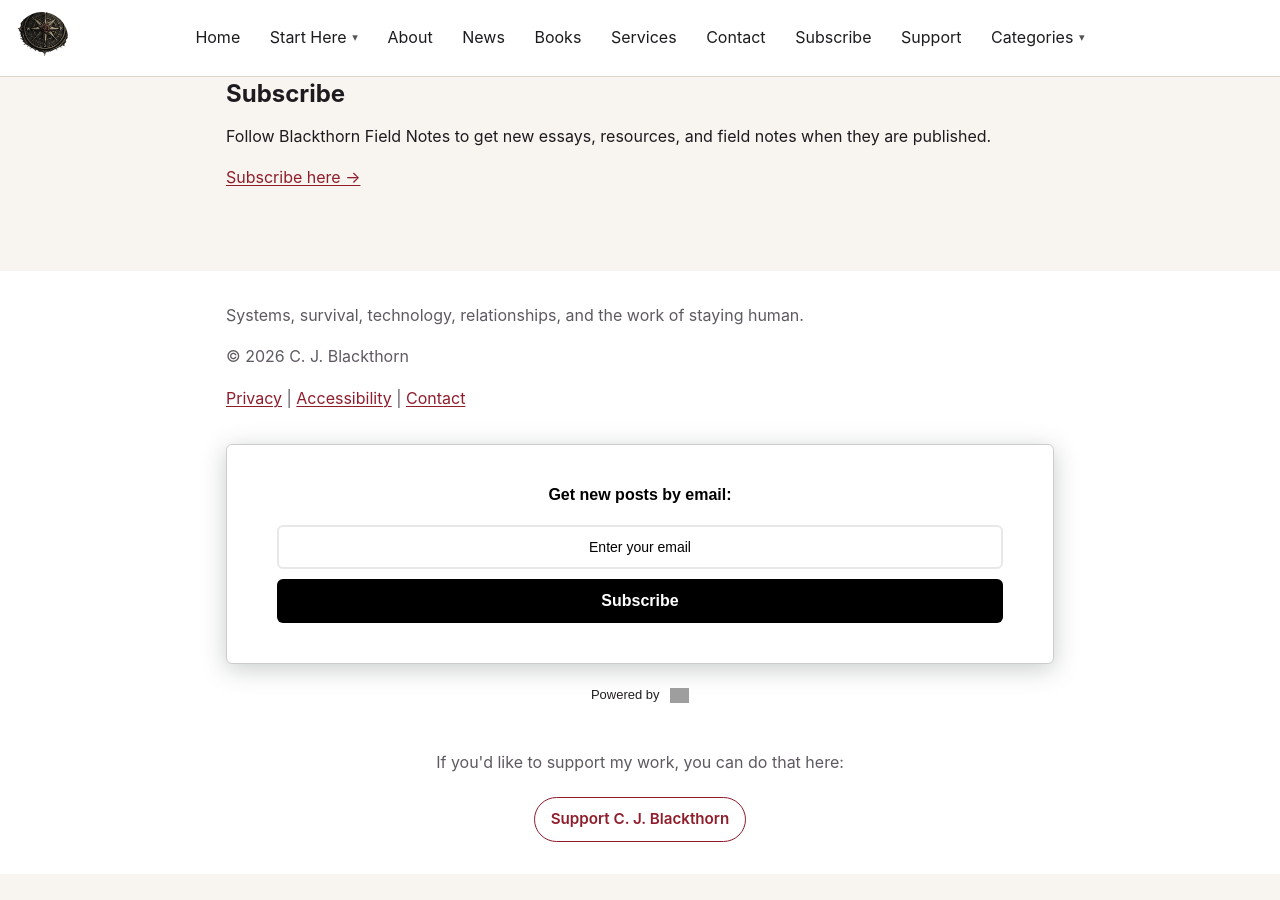
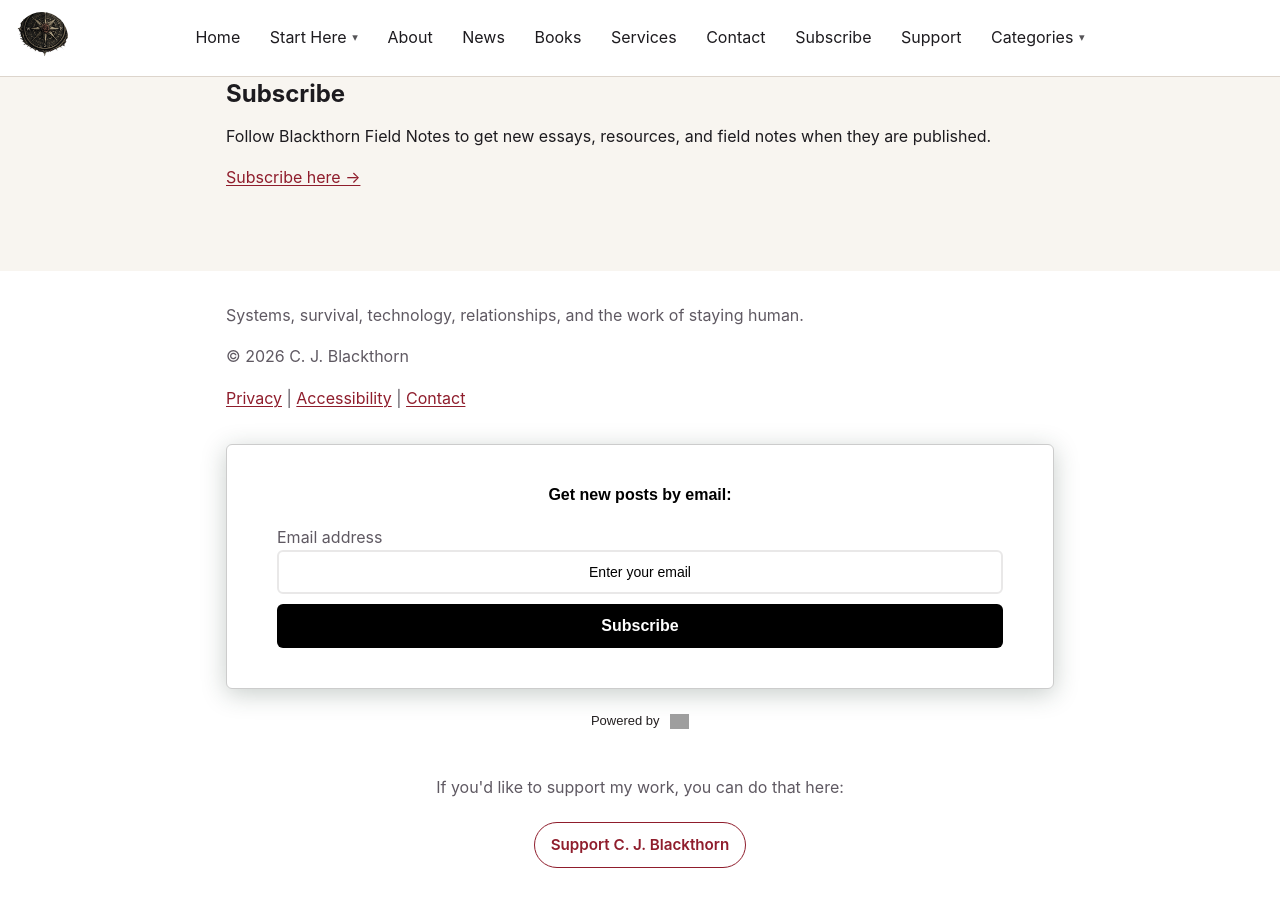
Before and after one commit to cjblackthorn/cjblackthorn.github.io, a Jekyll site: the page built from index.md, in a window 1280 px wide and 900 px high, scrolled down 2662 px. Built offline with Jekyll 4.4.1, drawn with Linux system fonts in a browser that asks for light colours; before the commit the page ends 3536 px from its top, so only the background shows below that; grey boxes are pictures that could not be loaded.

Commit message:
Add accessible footer email label

```diff
--- a/_layouts/default.html
+++ b/_layouts/default.html
@@ -73,7 +73,9 @@
                 </div>
 
                 <div class="preview-input-field">
+                  <label class="visually-hidden" for="footer-subscribe-email">Email address</label>
                   <input
+                    id="footer-subscribe-email"
                     type="email"
                     name="email"
                     required
```
